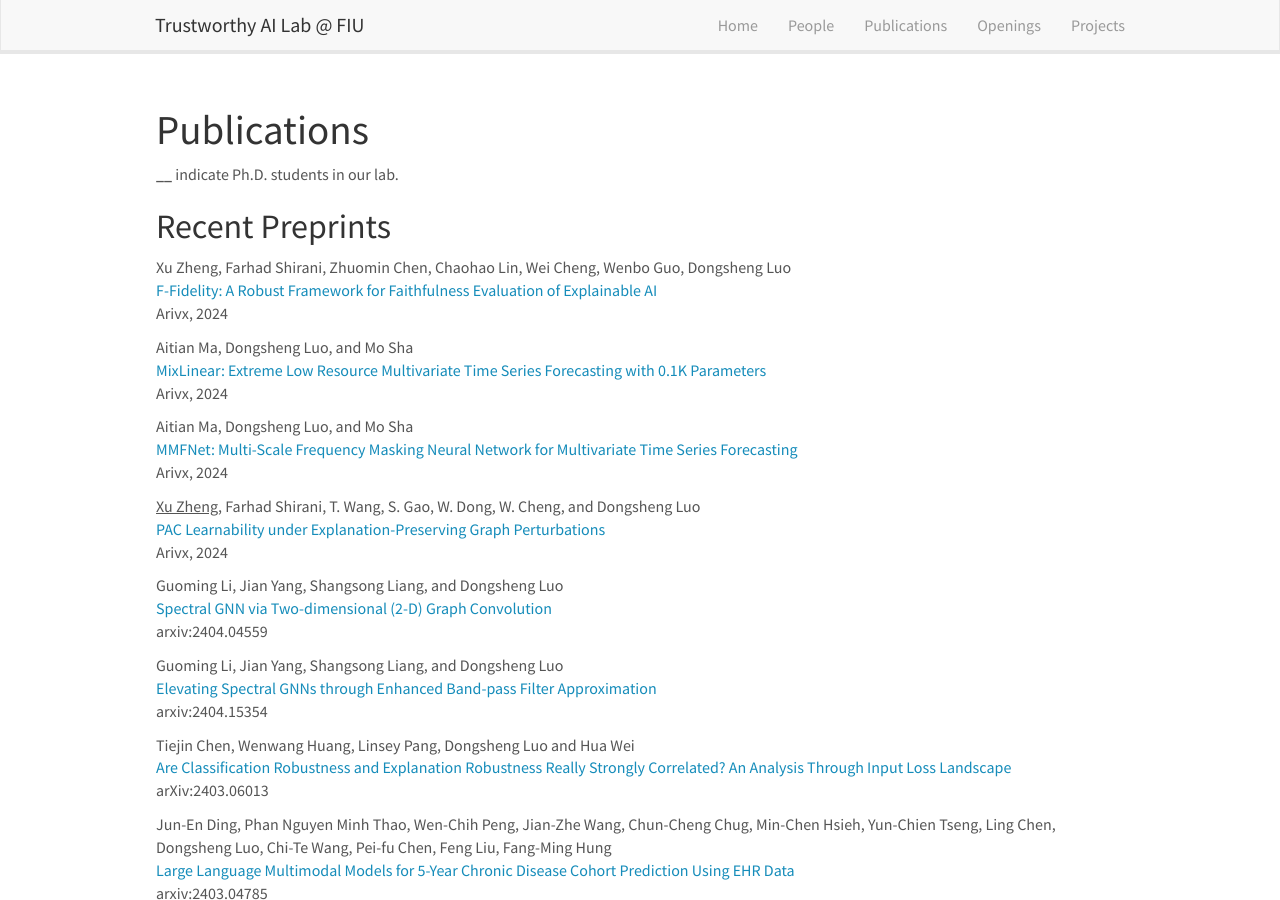
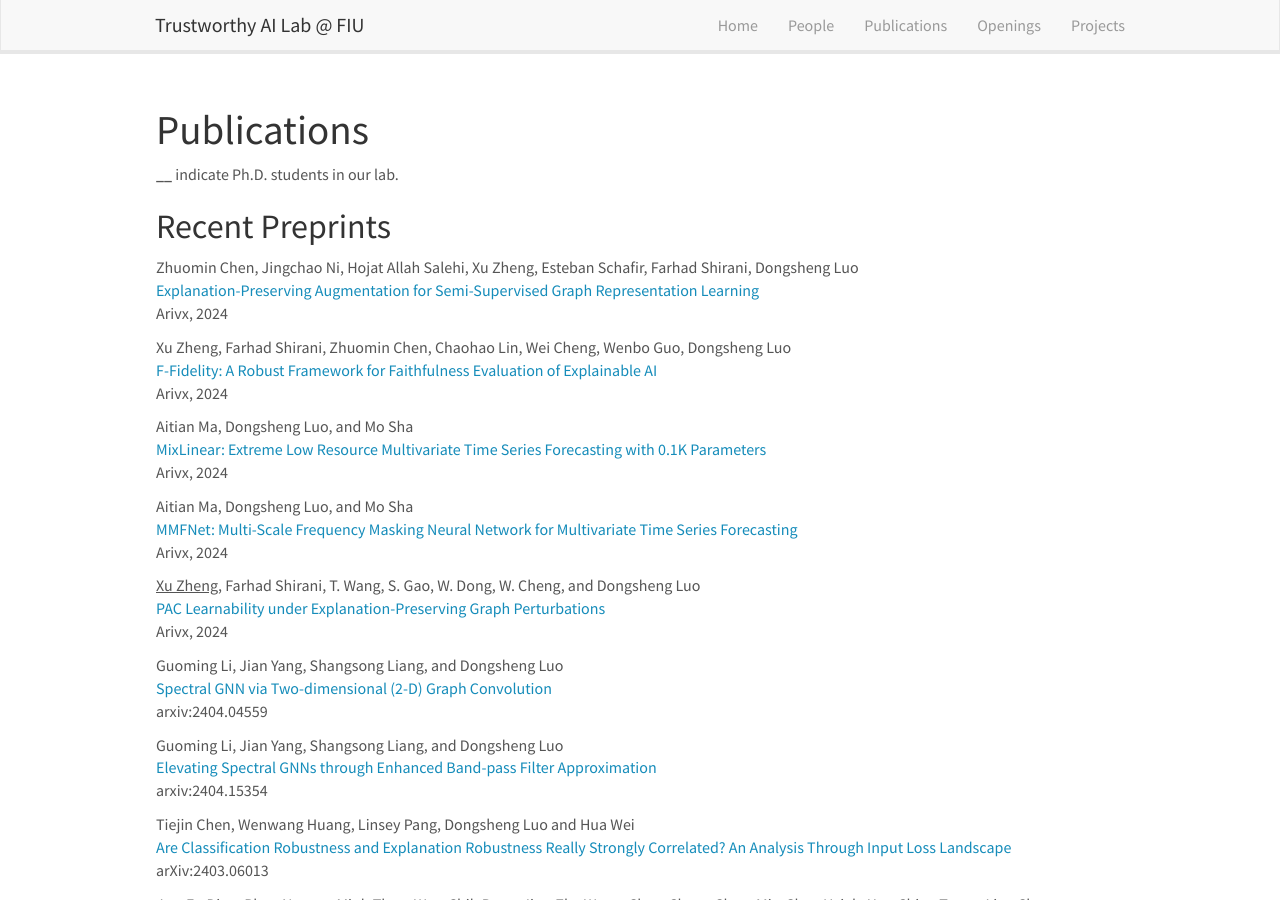
Before and after one commit to trustai4s-lab/trustai4s-lab.github.io, a Jekyll site: the page built from _pages/publications.md, in a window 1280 px wide and 900 px high. Built offline with Jekyll 4.4.1, drawn with Linux system fonts in a browser that asks for light colours; nearby versions of some CDN libraries.

Commit message:
Update publications.md

```diff
--- a/_pages/publications.md
+++ b/_pages/publications.md
@@ -12,6 +12,10 @@ permalink: /publications/
 <p>______ indicate Ph.D. students in our lab.</p>
 
 ## Recent Preprints
+
+Zhuomin Chen, Jingchao Ni, Hojat Allah Salehi, Xu Zheng, Esteban Schafir, Farhad Shirani, Dongsheng Luo\
+[Explanation-Preserving Augmentation for Semi-Supervised Graph Representation Learning](https://arxiv.org/abs/2410.12657)\
+Arivx, 2024
 
 Xu Zheng, Farhad Shirani, Zhuomin Chen, Chaohao Lin, Wei Cheng, Wenbo Guo, Dongsheng Luo\
 [F-Fidelity: A Robust Framework for Faithfulness Evaluation of Explainable AI](https://arxiv.org/abs/2410.02970)\
```
